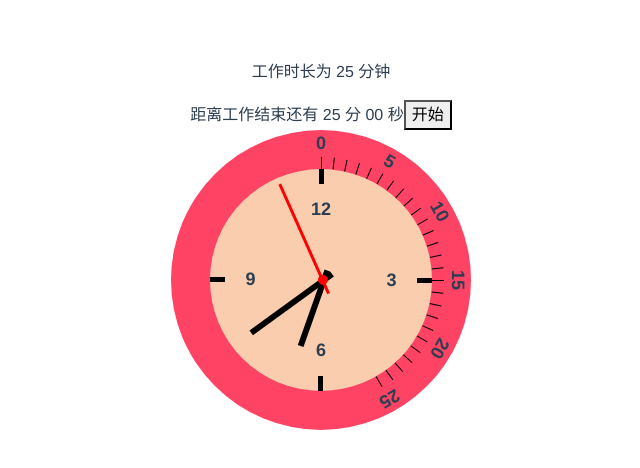
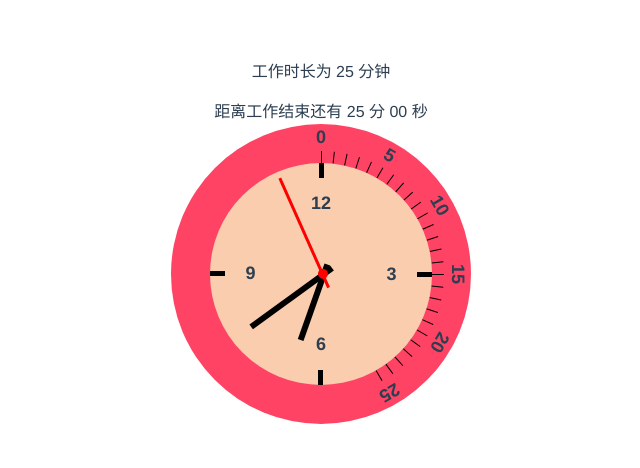
Before and after one commit to xiangyun-zhang/Pomodoro-Timer, a Vue app: page / in a window 1280 px wide. Shown: the top 468 px of the page, without its empty margins (319-959 px from the left). Built offline with nearby package versions, Linux system fonts and the light colour scheme.

Commit message:
set the clock dial as a swtich

```diff
--- a/src/components/Timer.vue
+++ b/src/components/Timer.vue
@@ -7,11 +7,9 @@
 		分钟
 		</p>
 		<span>距离{{ action?(status=='work'?'工作':'休息'):'工作' }}结束还有 {{ action?minutes:getMinutes(workTime*60) }} 分 {{action?seconds:getSeconds(workTime*60)}} 秒</span>
-		<button v-if="action" v-on:click="resetTimer()">停止</button>
-		<button v-else v-on:click="beginWork()">开始</button>
 		<div class="container-fluid">
 			<div class="row justify-content-center">
-				<div class="clock" v-on:click="beginWork()">
+				<div class="clock" v-on:click="action?resetTimer():beginWork()">
 					<div class="clock_timer" v-show="status == 'work' || status == 'unhold'">
 						<div class="dial"><b>0</b><br /><span></span></div>
 						<div class="dial"><b></b><br /><span></span></div>
```
